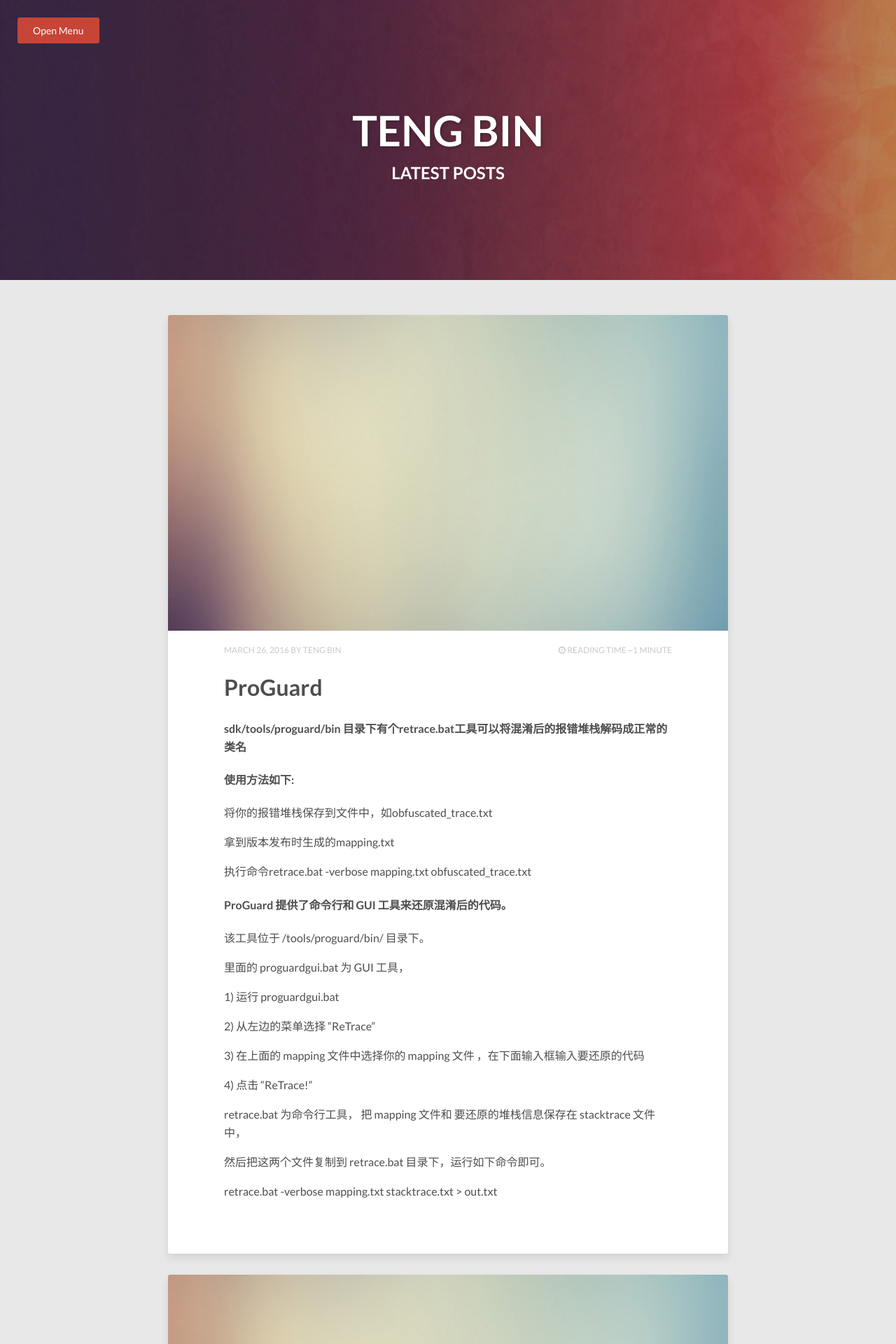
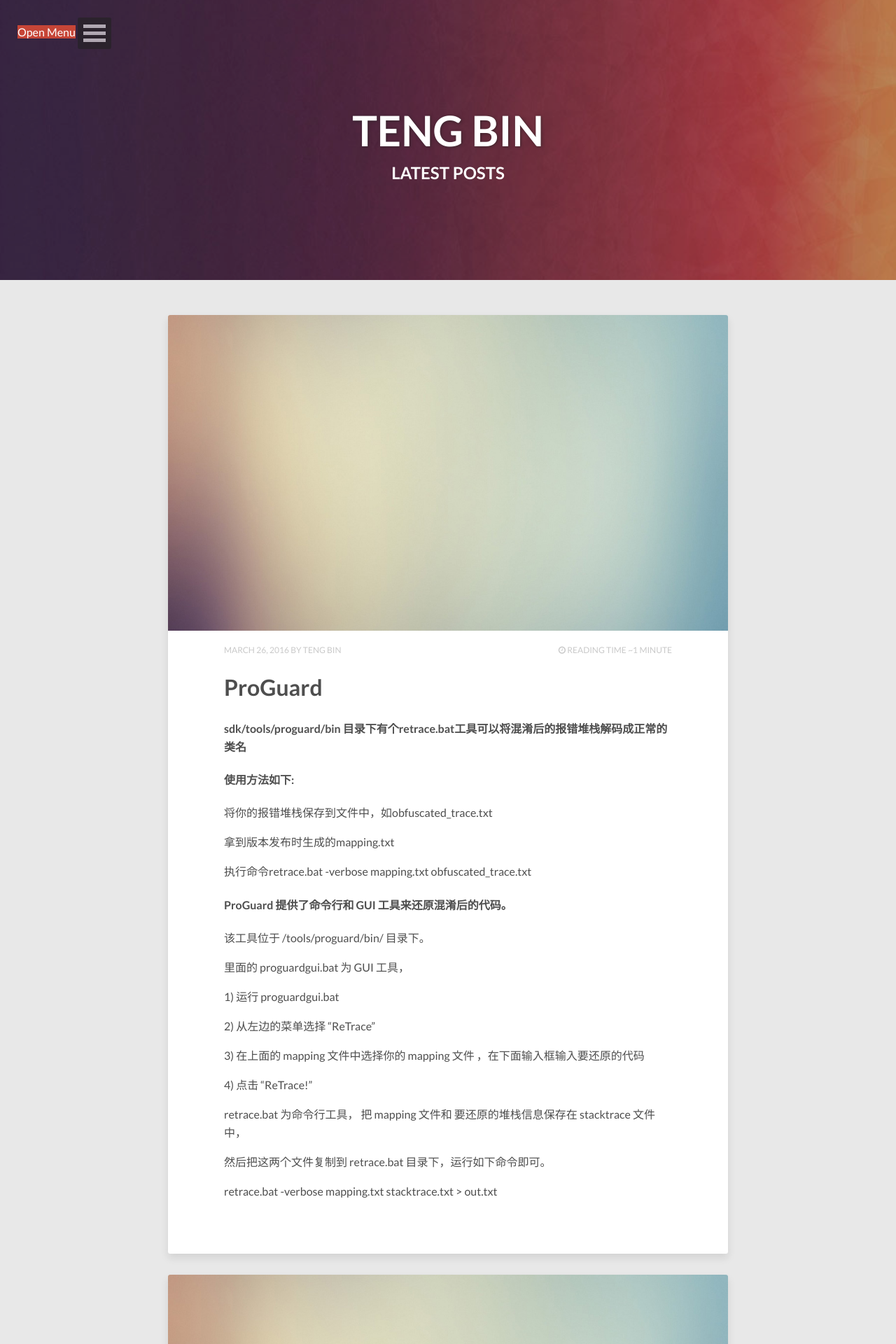
Before and after one commit to tengbinlive/tengbinlive.github.io, a Jekyll site: the page built from index.html, in a window 1280 px wide. Shown: the top 1920 px of the page at 70% size. Built offline with Jekyll 4.4.1, drawn with Linux system fonts in a browser that asks for light colours; nearby versions of some CDN libraries; the list of posts is cut into pages by our own code.

Commit message:
no message

```diff
--- a/_includes/navigation.html
+++ b/_includes/navigation.html
@@ -1,5 +1,6 @@
 <nav id="dl-menu" class="dl-menuwrapper" role="navigation">
-	<a href="#" class="dl-trigger btn btn-danger">Open Menu</a>
+	<a href="#" class="dl-trigger  btn-danger">Open Menu</a>
+	<button class="dl-trigger">Open Menu</button>
 	<ul class="dl-menu">
 		<li><a href="{{ site.url }}/">Home</a></li>
 		<li>
```
